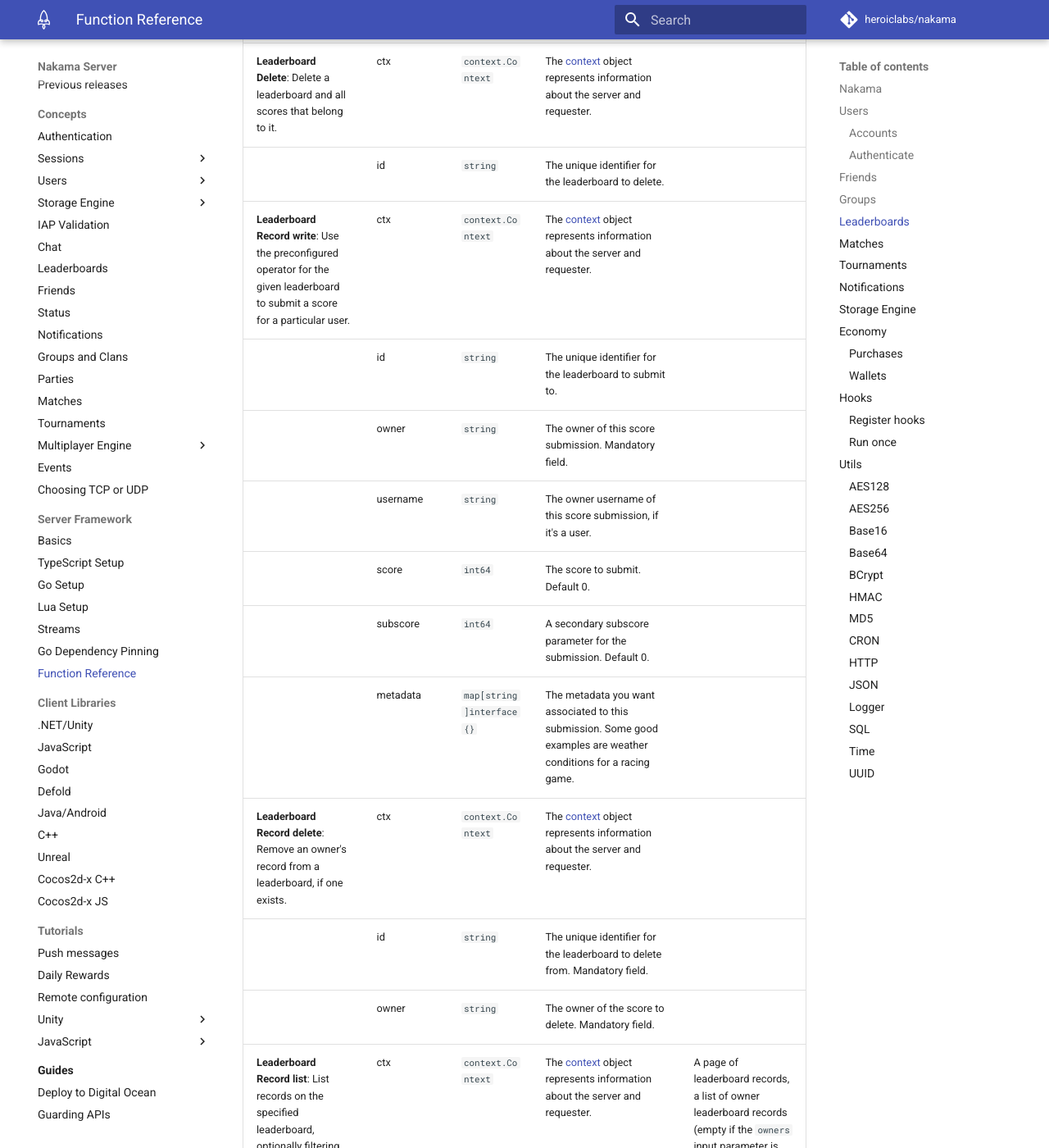
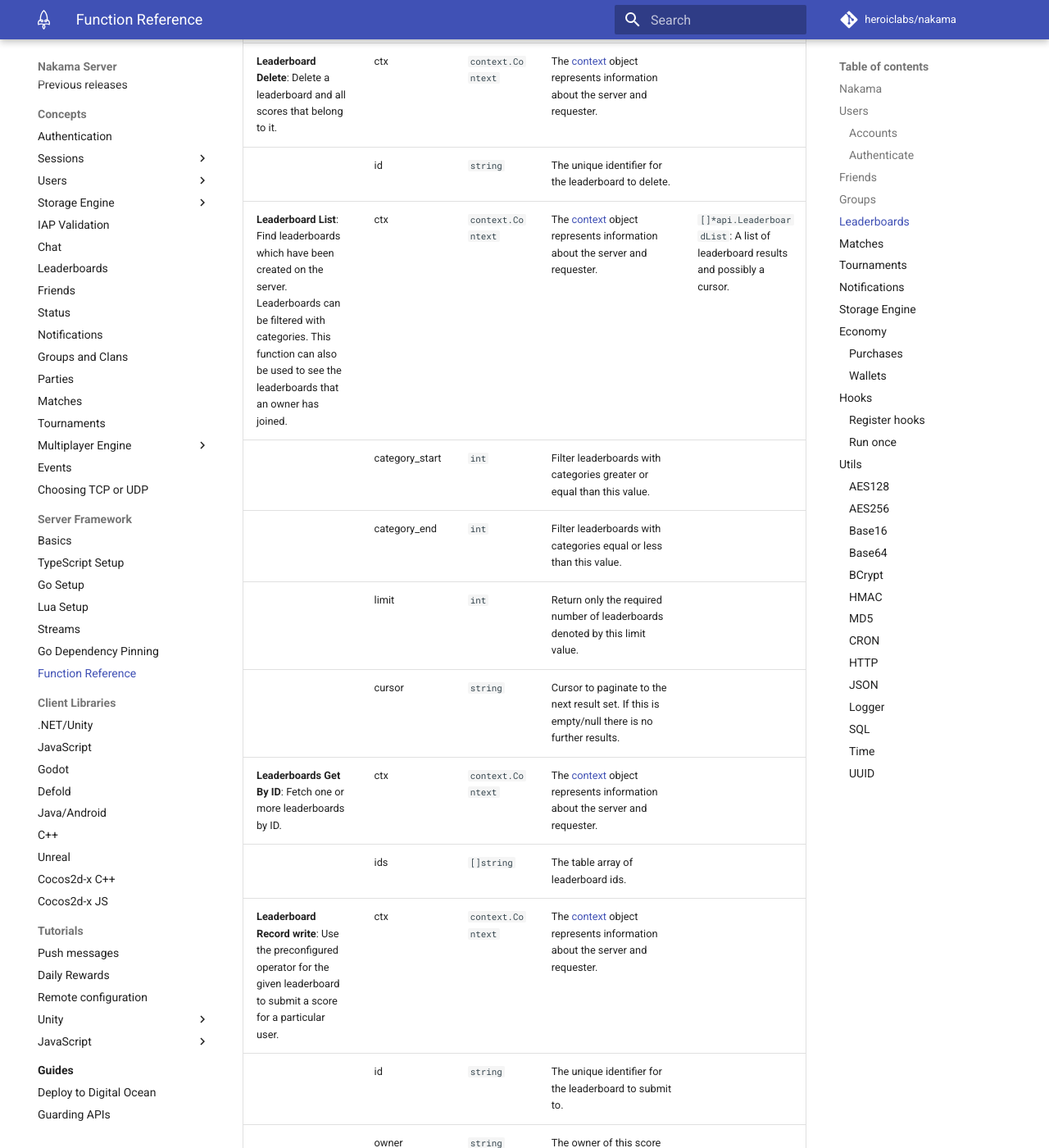
Before and after one commit to heroiclabs/nakama-docs, an MkDocs documentation site: the page built from docs/nakama/server-framework/function-reference.md, in a window 1280 px wide and 1400 px high, scrolled down 22515 px. Shown: the whole window at 82% size. Built offline with MkDocs 1.6.1 and Material for MkDocs 9.7.7, drawn with Linux system fonts in a browser that asks for light colours; comment, search, counter and statistics services are not loaded; some of the changed text lies outside the part shown.

Commit message:
Copy over changes
- 3.4 Leaderboard list updates

```diff
--- a/docs/nakama/server-framework/function-reference.md
+++ b/docs/nakama/server-framework/function-reference.md
@@ -1283,6 +1283,13 @@ This module contains all the core gameplay APIs, all registration functions used
     | | metadata | `map[string]interface{}` | The metadata you want associated to the leaderboard. Some good examples are weather conditions for a racing game. |
     | **Leaderboard Delete**: Delete a leaderboard and all scores that belong to it. | ctx | `context.Context` | The [context](basics.md#register-hooks) object represents information about the server and requester. |
     | | id | `string` | The unique identifier for the leaderboard to delete. |
+    | **Leaderboard List**: Find leaderboards which have been created on the server. Leaderboards can be filtered with categories. This function can also be used to see the leaderboards that an owner has joined. | ctx | `context.Context` | The [context](basics.md#register-hooks) object represents information about the server and requester. | `[]*api.LeaderboardList`: A list of leaderboard results and possibly a cursor. |
+    | | category_start | `int` | Filter leaderboards with categories greater or equal than this value. |
+    | | category_end | `int` | Filter leaderboards with categories equal or less than this value. |
+    | | limit | `int` | Return only the required number of leaderboards denoted by this limit value. |
+    | | cursor | `string` | Cursor to paginate to the next result set. If this is empty/null there is no further results. |
+    | **Leaderboards Get By ID**: Fetch one or more leaderboards by ID. | ctx | `context.Context` | The [context](basics.md#register-hooks) object represents information about the server and requester. |
+    | | ids | `[]string` | The table array of leaderboard ids. |
     | **Leaderboard Record write**: Use the preconfigured operator for the given leaderboard to submit a score for a particular user. | ctx | `context.Context` | The [context](basics.md#register-hooks) object represents information about the server and requester. |
     | | id | `string` | The unique identifier for the leaderboard to submit to. |
     | | owner | `string` | The owner of this score submission. Mandatory field. |
@@ -1321,6 +1328,30 @@ This module contains all the core gameplay APIs, all registration functions used
     logger.WithField("err", err).Error("Leaderboard delete error.")
     }
 
+    // Leaderboard List
+    categoryStart := 1
+    categoryEnd := 2
+    limit := 100 // Number to list per page.
+    cursor := ""
+    list, err := nk.LeaderboardList(ctx, categoryStart, categoryEnd, limit, cursor)
+    if err != nil {
+    logger.WithField("err", err).Error("Leaderboard list error.")
+    } else {
+    for _, l := range list.Leaderboards {
+        logger.Info("ID %s - can enter? %b", l.Id, l.CanEnter)
+      }
+    }
+
+    // Leaderboards Get By ID
+    leaderboardIDs := []string{
+    "3ea5608a-43c3-11e7-90f9-7b9397165f34",
+    "447524be-43c3-11e7-af09-3f7172f05936",
+    }
+    leaderboards, err := nk.LeaderboardsGetId(ctx, leaderboardIDs)
+    if err != nil {
+    logger.WithField("err", err).Error("Leaderboards get error.")
+    }
+
     // Leaderboard Record Write
     id := "4ec4f126-3f9d-11e7-84ef-b7c182b36521"
     ownerID := "4c2ae592-b2a7-445e-98ec-697694478b1c"
@@ -1366,6 +1397,11 @@ This module contains all the core gameplay APIs, all registration functions used
     | | reset | Opt. `string` | The cron format used to define the reset schedule for the leaderboard. This controls when a leaderboard is reset and can be used to power daily/weekly/monthly leaderboards. |
     | | metadata | Opt. `table` | The metadata you want associated to the leaderboard. Some good examples are weather conditions for a racing game. |
     | **Leaderboard Delete**: Delete a leaderboard and all scores that belong to it. | id | `string` | The unique identifier of the leaderboard to delete. |
+    | **Leaderboard List**: Find leaderboards which have been created on the server. Leaderboards can be filtered with categories. This function can also be used to see the leaderboards that an owner has joined. | category_start | `number` | Filter leaderboards with categories greater or equal than this value. | `table`: A list of leaderboard results and possibly a cursor. |
+    | | category_end | `number` | Filter leaderboards with categories equal or less than this value. |
+    | | limit | Opt. `number` | Return only the required number of leaderboards denoted by this limit value. Defaults to 10. |
+    | | cursor | Opt. `string` | Cursor to paginate to the next result set. If this is empty/null there is no further results. |
+    | **Leaderboards Get By ID**: Fetch one or more leaderboards by ID. | ids | `table` | The table array of leaderboard ids. |
     | **Leaderboard Record write**: Use the preconfigured operator for the given leaderboard to submit a score for a particular user. | id | `string` | The unique identifier for the leaderboard to submit to. |
     | | owner | `string` | The owner of this score submission. Mandatory field. |
     | | username | Opt. `string` | The owner username of this score submission, if it's a user. |
@@ -1413,6 +1449,22 @@ This module contains all the core gameplay APIs, all registration functions used
     local owner = "4c2ae592-b2a7-445e-98ec-697694478b1c"
     nk.leaderboard_record_delete(id, owner)
 
+    -- Leaderboard List
+    local category_start = 1
+    local category_end = 2
+    local limit = 100  -- Number to list per page.
+    local leaderboards = nk.leaderboard_list(category_start, category_end, limit)
+    for i, leaderboard in ipairs(leaderboards) do
+    nk.logger_info(string.format("ID: %q - can enter? %q", leaderboard.id, leaderboard.can_enter))
+    end
+
+    -- Leaderboards Get By ID
+    local leaderboard_ids = {
+    "3ea5608a-43c3-11e7-90f9-7b9397165f34",
+    "447524be-43c3-11e7-af09-3f7172f05936"
+    }
+    local leaderboards = nk.leaderboards_get_id(leaderboard_ids)
+
     -- Leaderboard Records list
     local id = "4ec4f126-3f9d-11e7-84ef-b7c182b36521"
     local owners = {}
@@ -1430,6 +1482,11 @@ This module contains all the core gameplay APIs, all registration functions used
     | | reset | Opt. `string` | The cron format used to define the reset schedule for the leaderboard. This controls when a leaderboard is reset and can be used to power daily/weekly/monthly leaderboards. |
     | | metadata | Opt. `Object` | The metadata you want associated to the leaderboard. Some good examples are weather conditions for a racing game. |
     | **Leaderboard Delete**: Delete a leaderboard and all scores that belong to it. | id | `string` | The unique identifier of the leaderboard to delete. |
+    | **Leaderboard List**: Find leaderboards which have been created on the server. Leaderboards can be filtered with categories. This function can also be used to see the leaderboards that an owner has joined. | category_start | `number` | Filter leaderboards with categories greater or equal than this value. | `nkruntime.LeaderboardList`: A list of leaderboard results and possibly a cursor. |
+    | | category_end | `number` | Filter leaderboards with categories equal or less than this value. |
+    | | limit | Opt. `number` | Return only the required number of leaderboards denoted by this limit value. Defaults to 10. |
+    | | cursor | Opt. `number` | Cursor to paginate to the next result set. If this is empty/null there is no further results. |
+    | **Leaderboards Get By ID**: Fetch one or more leaderboards by ID. | ids | `string[]` | The table array of leaderboard ids. |
     | **Leaderboard Record write**: Use the preconfigured operator for the given leaderboard to submit a score for a particular user. | id | `string` | The unique identifier for the leaderboard to submit to. |
     | | owner | `string` | The owner of this score submission. Mandatory field. |
     | | username | Opt. `string` | The owner username of this score submission, if it's a user. |
@@ -1482,6 +1539,33 @@ This module contains all the core gameplay APIs, all registration functions used
     try {
         nk.leaderboardRecordWrite(id, ownerID, username, score, subscore, metadata);
     } catch(error) {
+        // Handle error
+    }
+
+    // Leaderboard List
+    let categoryStart = 1;
+    let categoryEnd = 2;
+    let limit = 100  // Number to list per page.
+
+    let results: nkruntime.LeaderboardList = {};
+    try {
+        results = nk.leaderboardList(categoryStart, categoryEnd, limit);
+    } catch (error) {
+        // Handle error
+    }
+
+    // Leaderboards Get By ID
+    let leaderboardIds = [
+        '3ea5608a-43c3-11e7-90f9-7b9397165f34',
+        '447524be-43c3-11e7-af09-3f7172f05936',
+    ]
+    let owner = 'leaderboard-record-owner';
+    let username = 'myusername';
+
+    let leaderboards
+    try {
+        nk.leaderboardsGetId(id, owner, username);
+    } catch (error) {
         // Handle error
     }
 
```
